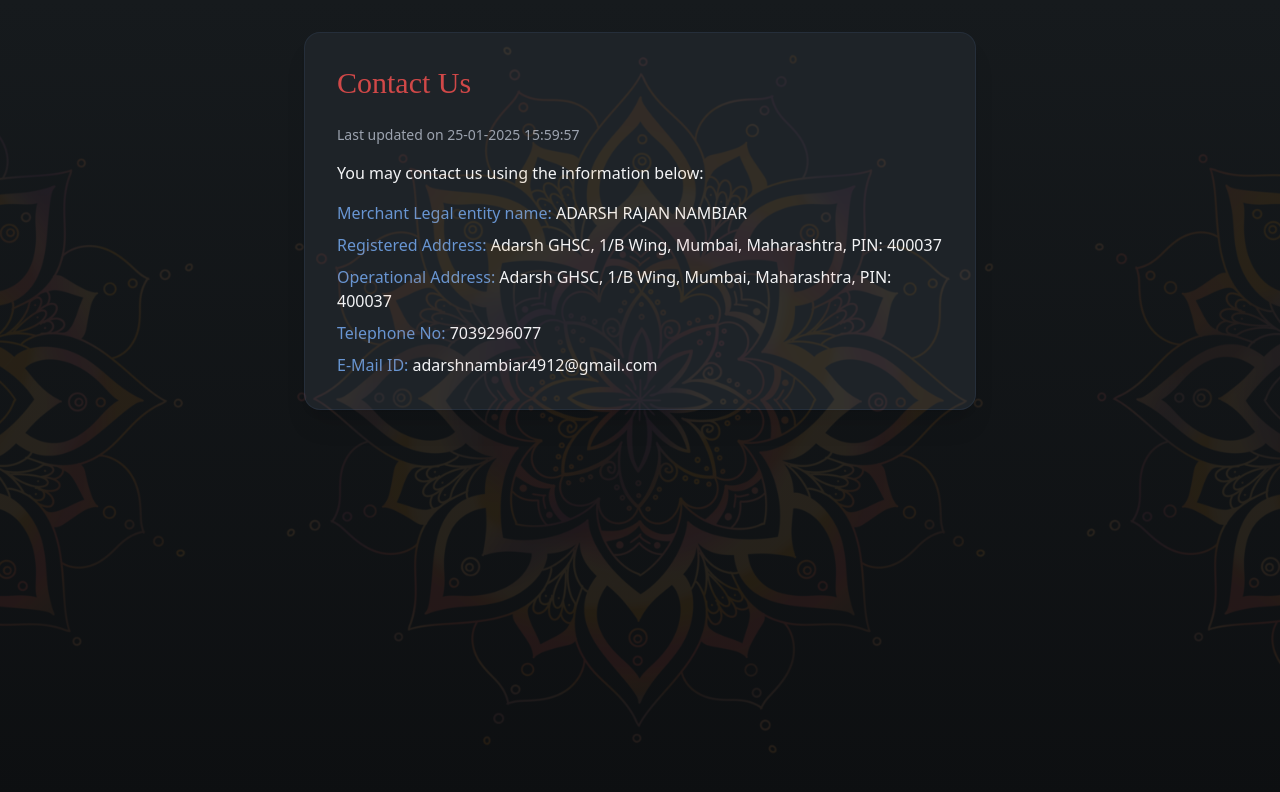
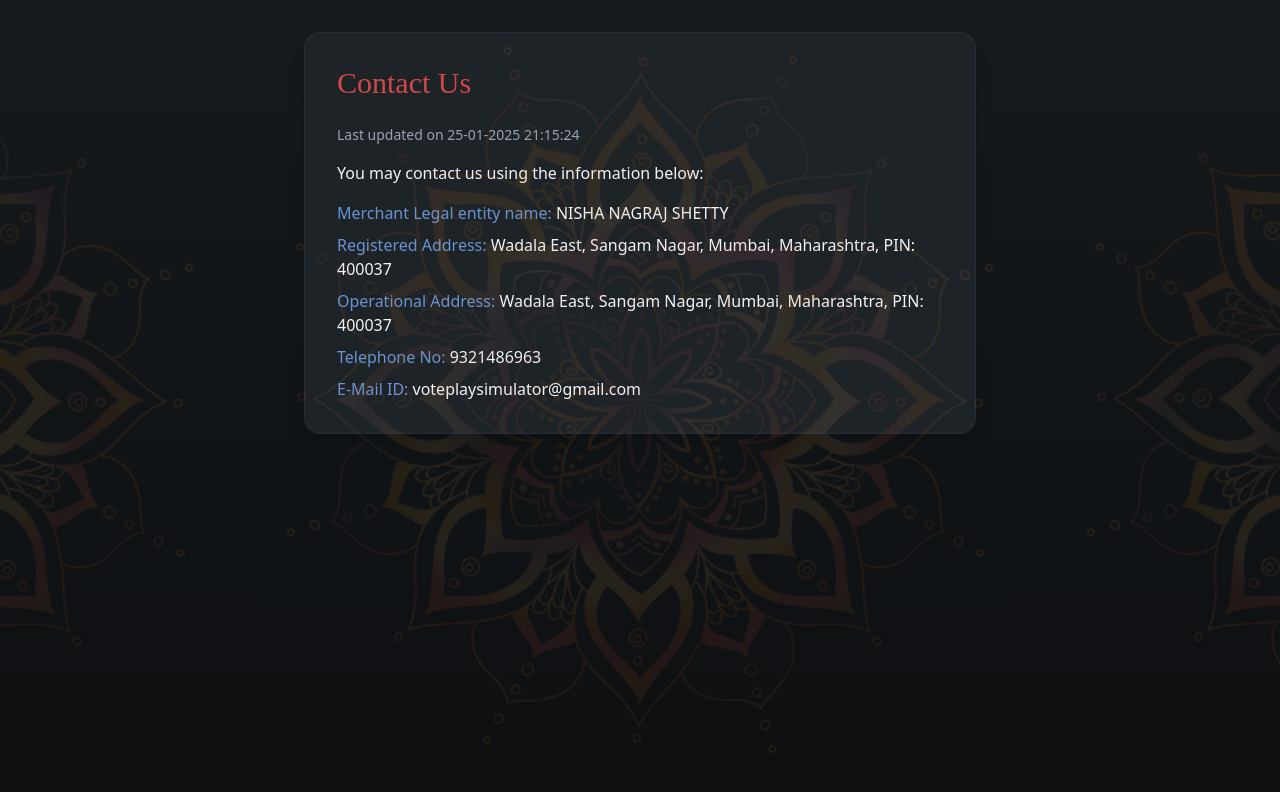
Before and after one commit to nishashetty1/VotePlay, a React (Vite) app in the folder frontend/: page /contact in a window 1280 px wide. Shown: the top 792 px of the page. Built offline with nearby package versions, Linux system fonts and the light colour scheme; no server answers; a web font is replaced by a local one.

Commit message:
Update Terms and Conditions

```diff
--- a/frontend/src/components/ContactUs.jsx
+++ b/frontend/src/components/ContactUs.jsx
@@ -1,6 +1,6 @@
-import React from 'react';
-import { motion } from 'framer-motion';
-import { SEO } from '.';
+import React from 'react'
+import { motion } from 'framer-motion'
+import { SEO } from '.'
 
 const ContactUs = () => {
   const containerVariants = {
@@ -9,55 +9,75 @@ const ContactUs = () => {
       opacity: 1,
       transition: { staggerChildren: 0.1 }
     }
-  };
+  }
 
   const itemVariants = {
     hidden: { y: 20, opacity: 0 },
     visible: {
       y: 0,
       opacity: 1,
-      transition: { type: "spring", stiffness: 100 }
+      transition: { type: 'spring', stiffness: 100 }
     }
-  };
+  }
 
   return (
     <>
       <SEO
-        title="VotePlay | Contact Us"
+        title='VotePlay | Contact Us'
         description="Contact information for VotePlay's Indian voting simulation platform."
-        keywords="contact voteplay, voting simulator contact, get in touch"
-        author="VotePlay"
-        type="website"
+        keywords='contact voteplay, voting simulator contact, get in touch'
+        author='VotePlay'
+        type='website'
       />
       <motion.div
-        initial="hidden"
-        animate="visible"
+        initial='hidden'
+        animate='visible'
         variants={containerVariants}
-        className="min-h-screen bg-gradient-to-b from-background-dark to-background-darker px-4 sm:px-6 lg:px-8 py-8"
+        className='min-h-screen bg-gradient-to-b from-background-dark to-background-darker px-4 sm:px-6 lg:px-8 py-8'
       >
         <div className="absolute inset-0 bg-[url('/assets/background.webp')] opacity-10 bg-center bg-contain" />
 
         <motion.div
           variants={itemVariants}
-          className="max-w-2xl mx-auto bg-background-card p-8 rounded-2xl shadow-xl border border-secondary/10"
+          className='max-w-2xl mx-auto bg-background-card p-8 rounded-2xl shadow-xl border border-secondary/10'
         >
-          <h1 className="text-3xl font-sanskrit text-primary mb-6">Contact Us</h1>
-          <p className="text-text-secondary text-sm mb-4">Last updated on 25-01-2025 15:59:57</p>
+          <h1 className='text-3xl font-sanskrit text-primary mb-6'>
+            Contact Us
+          </h1>
+          <p className='text-text-secondary text-sm mb-4'>
+            Last updated on 25-01-2025 21:15:24
+          </p>
 
-          <div className="space-y-4 text-text-primary">
+          <div className='space-y-4 text-text-primary'>
             <p>You may contact us using the information below:</p>
-            <div className="space-y-2">
-              <p><span className="text-secondary">Merchant Legal entity name:</span> ADARSH RAJAN NAMBIAR</p>
-              <p><span className="text-secondary">Registered Address:</span> Adarsh GHSC, 1/B Wing, Mumbai, Maharashtra, PIN: 400037</p>
-              <p><span className="text-secondary">Operational Address:</span> Adarsh GHSC, 1/B Wing, Mumbai, Maharashtra, PIN: 400037</p>
-              <p><span className="text-secondary">Telephone No:</span> 7039296077</p>
-              <p><span className="text-secondary">E-Mail ID:</span> adarshnambiar4912@gmail.com</p>
+            <div className='space-y-2'>
+              <p>
+                <span className='text-secondary'>
+                  Merchant Legal entity name:
+                </span>{' '}
+                NISHA NAGRAJ SHETTY
+              </p>
+              <p>
+                <span className='text-secondary'>Registered Address:</span>{' '}
+                Wadala East, Sangam Nagar, Mumbai, Maharashtra, PIN: 400037
+              </p>
+              <p>
+                <span className='text-secondary'>Operational Address:</span>{' '}
+                Wadala East, Sangam Nagar, Mumbai, Maharashtra, PIN: 400037
+              </p>
+              <p>
+                <span className='text-secondary'>Telephone No:</span> 9321486963
+              </p>
+              <p>
+                <span className='text-secondary'>E-Mail ID:</span>{' '}
+                voteplaysimulator@gmail.com
+              </p>
             </div>
           </div>
         </motion.div>
       </motion.div>
     </>
-  );
-};
+  )
+}
 
-export default ContactUs;
+export default ContactUs
--- a/frontend/src/components/Terms.jsx
+++ b/frontend/src/components/Terms.jsx
@@ -45,14 +45,14 @@ const Terms = () => {
             Terms & Conditions
           </h1>
           <p className='text-text-secondary text-sm mb-6'>
-            Last updated on 25-01-2025 16:00:30
+            Last updated on 25-01-2025 21:15:51
           </p>
 
           <div className='space-y-4 text-text-primary'>
             <p>
               These Terms and Conditions, along with privacy policy or other
               terms ("Terms") constitute a binding agreement by and between
-              ADARSH RAJAN NAMBIAR, ("Website Owner" or "we" or "us" or "our")
+              NISHA NAGRAJ SHETTY, ("Website Owner" or "we" or "us" or "our")
               and you ("you" or "your") and relate to your use of our website,
               goods (as applicable) or services (as applicable) (collectively,
               "Services").
@@ -84,7 +84,10 @@ const Terms = () => {
                 guarantee as to the accuracy, timeliness, performance,
                 completeness or suitability of the information and materials
                 offered on this website or through the Services, for any
-                specific purpose.
+                specific purpose. You acknowledge that such information and
+                materials may contain inaccuracies or errors and we expressly
+                exclude liability for any such inaccuracies or errors to the
+                fullest extent permitted by law.
               </li>
 
               <li>
@@ -126,26 +129,28 @@ const Terms = () => {
 
             <div className='space-y-4'>
               <p>
-                <strong>Transactions and Refunds:</strong>
-              </p>
-              <p>
                 You understand that upon initiating a transaction for availing
                 the Services you are entering into a legally binding and
-                enforceable contract with us for the Services.
+                enforceable contract with the us for the Services.
               </p>
               <p>
                 You shall be entitled to claim a refund of the payment made by
                 you in case we are not able to provide the Service. The
                 timelines for such return and refund will be according to the
                 specific Service you have availed or within the time period
-                provided in our policies (as applicable).
+                provided in our policies (as applicable). In case you do not
+                raise a refund claim within the stipulated time, than this would
+                make you ineligible for a refund.
+              </p>
+              <p>
+                Notwithstanding anything contained in these Terms, the parties
+                shall not be liable for any failure to perform an obligation
+                under these Terms if performance is prevented or delayed by a
+                force majeure event.
               </p>
             </div>
 
             <div className='space-y-4'>
-              <p>
-                <strong>Legal Jurisdiction:</strong>
-              </p>
               <p>
                 These Terms and any dispute or claim relating to it, or its
                 enforceability, shall be governed by and construed in accordance
@@ -154,7 +159,7 @@ const Terms = () => {
               <p>
                 All disputes arising out of or in connection with these Terms
                 shall be subject to the exclusive jurisdiction of the courts in
-                Mumbai, Maharashtra.
+                Mumbai, Maharashtra
               </p>
             </div>
 
```
